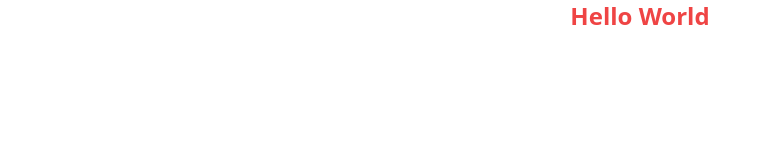
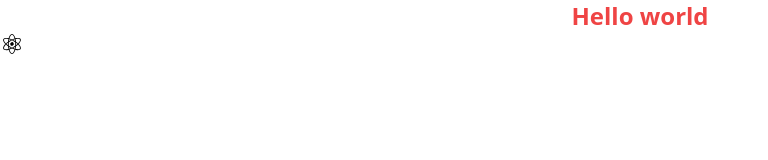
Before and after one commit to spython001/react-weather-app, a React (Vite) app: page / in a window 1280 px wide. Shown: the top 160 px of the page, without its empty margins (0-768 px from the left). Built offline with nearby package versions, Linux system fonts and the light colour scheme.

Commit message:
added unicons package

```diff
--- a/package.json
+++ b/package.json
@@ -10,6 +10,7 @@
     "preview": "vite preview"
   },
   "dependencies": {
+    "@iconscout/react-unicons": "^2.0.2",
     "react": "^18.2.0",
     "react-dom": "^18.2.0"
   },
--- a/src/App.jsx
+++ b/src/App.jsx
@@ -1,11 +1,14 @@
 import './App.css'
+import UilReact from '@iconscout/react-unicons/icons/uil-react'
+
 
 function App() {
 
   return (
     <>
       <div>
-        <h1 className='text-2xl font-bold text-red-500'>Hello World</h1>
+        <h1 className='text-2xl font-bold text-red-500'>Hello world</h1>
+        <UilReact />
       </div>
     </>
   )
```
Also changed, not shown: 1 other file (tests, documents, lock files or other folders).
